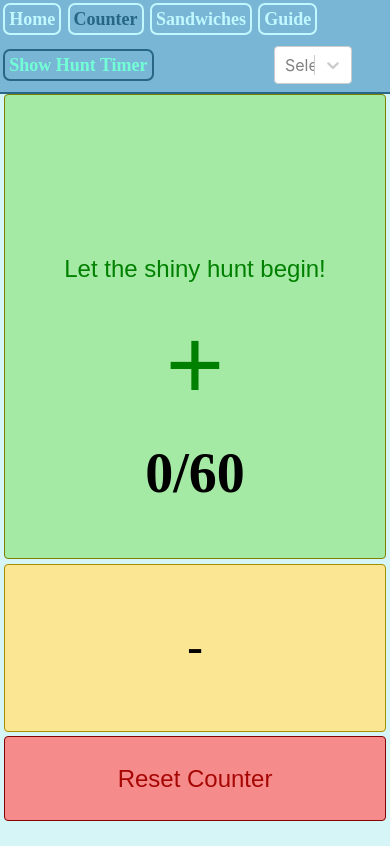
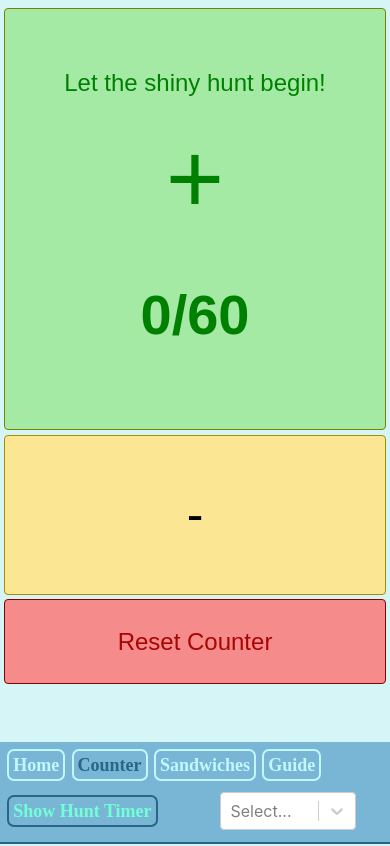
Before and after one commit to ShinyHelper/ShinyHuntingCompanion_SV, a React (Create React App) app: page /counter in a window 390 px wide. Built offline with nearby package versions, Linux system fonts and the light colour scheme; no server answers.

Commit message:
Styling: nicer buttons

```diff
--- a/src/App.css
+++ b/src/App.css
@@ -53,7 +53,11 @@ h1 {
   display: flex;
   flex-direction: column;
   align-items: center;
+  margin:auto;
+  margin-top: 4dvh;
+  margin-bottom: 10dvh;
 }
+
 .info{
   display: flex;
   flex-direction: column;
@@ -169,9 +173,14 @@ header {
 
 }
 
+#guidePage li{
+  margin-bottom: 8px;
+}
 #guidePage{
-  width: 60dvw;
+  font-size: 20px;
+  width: 90dvw;
   margin:auto;
+  margin-bottom: 15dvh;
 }
 
 #title{
@@ -218,6 +227,19 @@ nav{
   margin-right: 3em;
   color: #0d6571;
   border: solid #0c5963 2px;
+}
+
+#startCounting{
+  color: #0d6571;
+  border: solid #0c5963 2px;
+  padding: 4px 8px;
+
+}
+a:hover{
+  color: #C1F8FF;
+  border: solid #C1F8FF 2px;
+  background-color: #06363c;
+
 }
 
 a{
@@ -275,9 +297,10 @@ a{
   background-color: rgb(107, 212, 107);
 }
 .increment{
-  height: 55dvh;
+  height: 50dvh;
   width: 30dvw;
   font-size: 100px;
+  margin-top: 8px;
 
 }
 
@@ -315,7 +338,7 @@ a{
 }
 
 .reset {
-  margin-top: 3dvh;
+  margin-top: 8px;
   margin-bottom: 3dvh;
   background-color: #f58b8b;
   border: solid rgb(131, 1, 1) 1px;
@@ -327,8 +350,8 @@ a{
 }
 
 button img{
-  max-height: 40dvh;
-  max-width: 30dvw;
+  max-height: 20dvh;
+  max-width: 20dvw;
 }
 
 .active{
@@ -360,24 +383,21 @@ button img{
   .searchActive{
     width: 40dvw;
   }
+  .searchNotActive{
+    width: 35dvw;
+  }
 
   .increment{
+    margin-top: 8px;
     width: 98dvw;
   }
   .decrement{
-    height: 20dvh;
+    height: 19dvh;
     width: 98dvw;
   }
   .reset{
     width: 98dvw;
     margin-top: 4px;
-  }
-  .count{
-    position: absolute;
-    top: 45dvh;
-    left: 50%;
-    transform: translateX(-50%);
-    padding: 15px;
   }
 
   #homeNav{
@@ -392,6 +412,13 @@ button img{
     width: 80dvw;
   }
 
+  header{
+    padding: 4px;
+    width: 100dvw;
+    position: fixed;
+    bottom: 0px;
+  }
+
   /* #returnButton{
     top: 90dvh;
     left: 55dvw;
--- a/src/components/Header.jsx
+++ b/src/components/Header.jsx
@@ -59,6 +59,7 @@ export default function Header() {
                         onChange={({ value }) => navigate(value)}
                         onFocus={handleFocus}
                         onBlur={handleFocus}
+                        menuPlacement={window.innerWidth > 900 ? "bottom" : "top"}
                     />
                 </div>
             </nav>
--- a/src/pages/Guide.jsx
+++ b/src/pages/Guide.jsx
@@ -1,7 +1,6 @@
 export default function GuidePage() {
     return (
         <div id="guidePage">
-            <h1>Guide</h1>
             <h1>How to find a shiny Pokémon using Mass Outbreaks</h1>
             <p>
                 Shiny hunting in Mass Outbreaks is advisable (if you have an outbreak of interest)
@@ -18,17 +17,12 @@ export default function GuidePage() {
 
                 <li>
                     Defeat 60 of the mass outbreak Pokémon. You can use the Counter to keep track of this number!
-                    Be careful not to overhunt the Pokémon, as this
-                    can cause the outbreak to end. This typically requires you to defeat over 100 of
-                    the Pokémon. (Restart your game if this happens.) Note that this is not a
-                    “chain” as used in previous Pokémon games. You can battle other Pokémon between
-                    the 60, run from battles, leave the outbreak and come back, etc. There is no
-                    “chain” to break.
+                    Be careful not to overhunt the Pokémon, as this can cause the outbreak to end.
                 </li>
-                <li>Save your game again once you’re sure you’ve defeated at least 60.</li>
+                <li>Save your game again once you’ve defeated at least 60.</li>
                 <li>
                     If you have Herba Mystica, make a sandwich for the outbreak Pokémon’s type using
-                    the recipes provided on each pokemon's page. Rates are quite high even without the Sparkling Power
+                    the recipes provided. Rates are quite high even without the Sparkling Power
                     sandwich, so don’t stress if you don’t have any Herba Mystica.
                 </li>
                 <li>
--- a/src/pages/OutbreakCounter.jsx
+++ b/src/pages/OutbreakCounter.jsx
@@ -9,7 +9,6 @@ export default function OutbreakCounterPage() {
     return (
         <div className="counter-wrapper">
             <div className="button-wrapper">
-                <h2 className="count">{count}/60</h2>
                 <button className="increment activeSandwich" onClick={() => setCount(count + 1)}>
                     {count === 0 && <p className="directive-text">Let the shiny hunt begin!</p>}
                     {count >= 1 && count <= 10 && (
@@ -31,10 +30,14 @@ export default function OutbreakCounterPage() {
                     )}
                     {count >= 60 && <p className="directive-text">DANGER ZONE!</p>}
                     {activePokemon.name.length > 0 ? (
+                      <>
                         <img alt="frontDefaultSprite" src={activePokemon.sprites.front_default} />
+                        <img alt="frontDefaultSprite" src={activePokemon.sprites.front_shiny} />
+                      </>
                     ) : (
                         "+"
                     )}
+                    <h2 className="count">{count}/60</h2>
                 </button>
                 <button
                     className="decrement"
--- a/src/pages/PokemonPage.jsx
+++ b/src/pages/PokemonPage.jsx
@@ -1,5 +1,5 @@
 import { useContext, useEffect, useState } from "react";
-import { useParams } from "react-router-dom";
+import { NavLink, useParams } from "react-router-dom";
 import { ActivePokemon } from "../contexts/activePokemon";
 import fetchData from "../components/apiCall";
 import { ApiContext } from "../contexts/apiContext";
@@ -75,6 +75,7 @@ export default function PokemonPage() {
                         Outbreaks?{" "}
                         {outbreakPokemon.includes(capitalise(activePokemon.name)) ? "✔" : "❌"}
                     </h3>
+                        {outbreakPokemon.includes(capitalise(activePokemon.name)) ? <NavLink id="startCounting" to={"/counter"}>Start Counting!</NavLink> : ""}
                 </div>
                 <div className="info" id="sandwichPage">
                     <h3>Recommended sandwiches:</h3>
```
